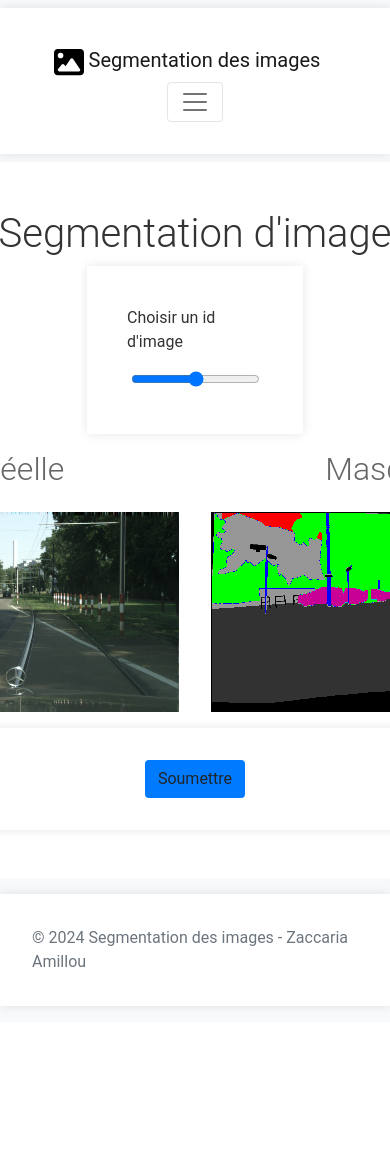
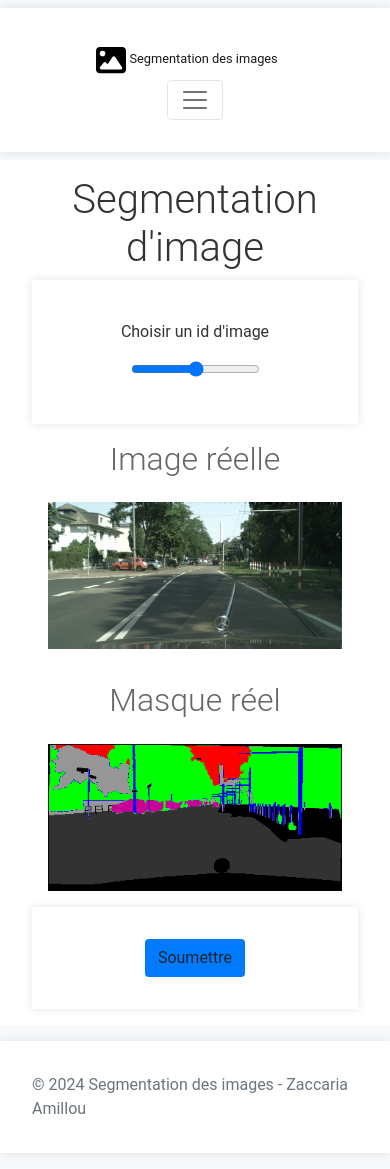
Before and after one commit to Zaccaria-Amillou/app_image, a Flask app: template templates/prediction.html in a window 390 px wide; the page is wider, and only the part inside the window is pictured. Before the commit the page ends 1010 px from the top of that part, so only its background shows below. Run offline with Flask 3, Linux system fonts and the light colour scheme; the template is opened without the code that fills it, so the values that code supplies are empty.

Commit message:
optimizing for phones

```diff
--- a/static/css/style.css
+++ b/static/css/style.css
@@ -1,3 +1,18 @@
+@media (max-width: 576px) {
+    .navbar-brand {
+      font-size: 0.8rem;
+    }
+    .container {
+        padding: 1em;
+    }
+    h1 {
+        font-size: 2em;
+    }
+    h2 {
+        font-size: 1.5em;
+    }
+}
+
 body {
     font-family: 'Roboto', sans-serif;
     background-color: #f5f5f5;
--- a/templates/layout.html
+++ b/templates/layout.html
@@ -6,6 +6,13 @@
     <link rel="stylesheet" href="{{ url_for('static', filename= 'css/style.css') }}">
     <link href="https://cdn.jsdelivr.net/npm/bootstrap@5.0.2/dist/css/bootstrap.min.css" rel="stylesheet">
     <title>Flask App</title>
+    <style>
+      @media (max-width: 576px) {
+        .navbar-brand {
+          font-size: 0.8rem;
+        }
+      }
+    </style>
   </head>
   <body>
     <nav class="navbar navbar-expand-lg navbar-light bg-light">
@@ -32,7 +39,7 @@
         </div>
       </div>
     </nav>
-    <main role="main" class="container py-5">
+    <main role="main" class="container py-md-5 py-3">
       {% block body %}
       {% endblock %}
     </main>
--- a/templates/prediction.html
+++ b/templates/prediction.html
@@ -7,39 +7,39 @@
 </head>
 
 <div class="page">
-    <h1>Segmentation d'image</h1>
+    <h1 class="text-center">Segmentation d'image</h1>
 
     <form method="post" action="/prediction">
-        <div class="form-group w-25 container">
-          <div class="p-2">
+        <div class="form-group container">
+          <div class="py-2">
             <label for="file_id">Choisir un id d'image</label>
           </div>
-          <div class="p-2">
+          <div class="py-2">
             <input type="range" class="form-control-range" id="file_id" name="file" min="1" max="{{nb_image}}" value="{{selected}}" onchange="this.form.submit()">
           </div>
         </div>
-        <div class="d-flex flex-row justify-content-center">
-          <div class="p-2 -flex flex-column">
-            <h2 class="p-2">Image réelle</h1>
-            <img class="p-2" src="{{url_for('static', filename='data/predict/')}}img.png">
+        <div class="d-flex flex-column flex-md-row justify-content-center">
+          <div class="p-2">
+            <h2 class="p-2 text-center">Image réelle</h2>
+            <img class="p-2 img-fluid" src="{{url_for('static', filename='data/predict/')}}img.png">
           </div>
-          <div class="p-2 -flex flex-column">
-            <h2 class="p-2">Masque réel</h1>
-            <img class="p-2" src="{{url_for('static', filename='data/predict/')}}mask.png">
+          <div class="p-2">
+            <h2 class="p-2 text-center">Masque réel</h2>
+            <img class="p-2 img-fluid" src="{{url_for('static', filename='data/predict/')}}mask.png">
           </div>
         </div>
     </form>
-    <div class="container">
+    <div class="container text-center">
       <form method="post" action="/predict">
         <button type="submit" class="btn btn-primary">Soumettre</button>
       </form>
     </div>
     {% if sended == True %}
     <div class="d-flex flex-column justify-content-center">
-      <h2 class="p-2">Prédiction du modèle</h1>
-      <div class="d-flex flex-row justify-content-center">
-        <img class="p-2" src="{{url_for('static', filename='data/predict/')}}mask_predicted.png">
-        <img class="p-2" src="{{url_for('static', filename='data/predict/')}}combined.png">
+      <h2 class="p-2 text-center">Prédiction du modèle</h2>
+      <div class="d-flex flex-column flex-md-row justify-content-center">
+        <img class="p-2 img-fluid" src="{{url_for('static', filename='data/predict/')}}mask_predicted.png">
+        <img class="p-2 img-fluid" src="{{url_for('static', filename='data/predict/')}}combined.png">
       </div>
     </div>
     {% endif %}
```
Also changed, not shown: templates/results.html (+4 -4 lines), templates/segment.html (+5 -5 lines), 3 other files.
